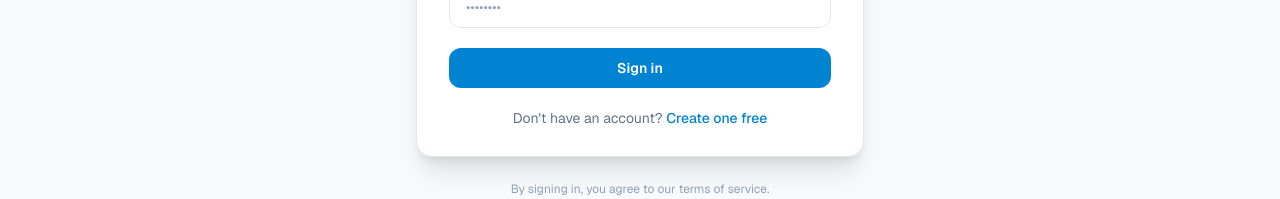
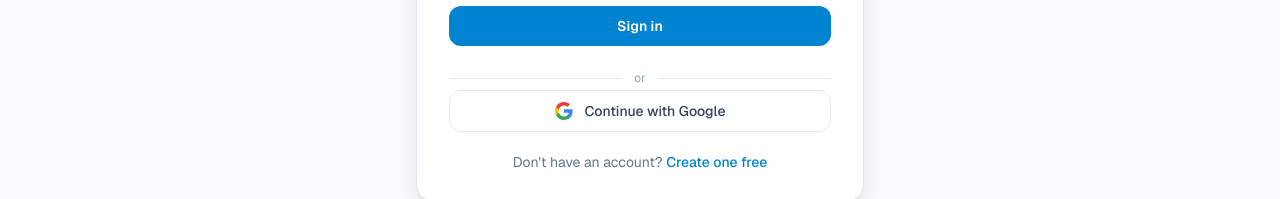
Before and after one commit to berkaybarboros/nordicrate, a Next.js app: page /login in a window 1280 px wide. Shown: the part 432-631 px from the top of the page. Built offline with nearby package versions, Linux system fonts and the light colour scheme; no server answers.

Commit message:
feat: Google OAuth — signInWithOAuth + /auth/callback route with onboarding redirect

```diff
--- /dev/null
+++ b/app/auth/callback/route.ts
@@ -0,0 +1,29 @@
+import { NextResponse } from 'next/server';
+import { createSupabaseServer } from '@/lib/supabase-server';
+
+export async function GET(request: Request) {
+  const { searchParams, origin } = new URL(request.url);
+  const code = searchParams.get('code');
+  const next = searchParams.get('next') ?? '/';
+
+  if (code) {
+    const supabase = await createSupabaseServer();
+    const { data, error } = await supabase.auth.exchangeCodeForSession(code);
+
+    if (!error && data.user) {
+      const { data: profile } = await supabase
+        .from('user_profiles')
+        .select('onboarding_completed')
+        .eq('user_id', data.user.id)
+        .single();
+
+      if (!profile?.onboarding_completed) {
+        return NextResponse.redirect(`${origin}/onboarding`);
+      }
+
+      return NextResponse.redirect(`${origin}${next}`);
+    }
+  }
+
+  return NextResponse.redirect(`${origin}/login?error=auth_failed`);
+}
--- a/app/login/page.tsx
+++ b/app/login/page.tsx
@@ -4,6 +4,13 @@
 import Link from 'next/link';
 import { useRouter } from 'next/navigation';
 import { supabase } from '@/lib/supabase';
+
+async function signInWithGoogle() {
+  await supabase.auth.signInWithOAuth({
+    provider: 'google',
+    options: { redirectTo: `${window.location.origin}/auth/callback` },
+  });
+}
 
 export default function LoginPage() {
   const router = useRouter();
@@ -87,6 +94,26 @@
               {loading ? 'Signing in…' : 'Sign in'}
             </button>
 
+            <div className="relative flex items-center gap-3 my-1">
+              <div className="flex-1 h-px bg-slate-200" />
+              <span className="text-xs text-slate-400">or</span>
+              <div className="flex-1 h-px bg-slate-200" />
+            </div>
+
+            <button
+              type="button"
+              onClick={signInWithGoogle}
+              className="w-full flex items-center justify-center gap-3 border border-slate-200 hover:bg-slate-50 rounded-xl py-2.5 text-sm font-medium text-slate-700 transition-colors"
+            >
+              <svg width="18" height="18" viewBox="0 0 18 18" fill="none">
+                <path d="M17.64 9.2c0-.637-.057-1.251-.164-1.84H9v3.481h4.844a4.14 4.14 0 0 1-1.796 2.716v2.259h2.908c1.702-1.567 2.684-3.875 2.684-6.615Z" fill="#4285F4"/>
+                <path d="M9 18c2.43 0 4.467-.806 5.956-2.184l-2.908-2.259c-.806.54-1.837.86-3.048.86-2.344 0-4.328-1.584-5.036-3.711H.957v2.332A8.997 8.997 0 0 0 9 18Z" fill="#34A853"/>
+                <path d="M3.964 10.706A5.41 5.41 0 0 1 3.682 9c0-.593.102-1.17.282-1.706V4.962H.957A8.996 8.996 0 0 0 0 9c0 1.452.348 2.827.957 4.038l3.007-2.332Z" fill="#FBBC05"/>
+                <path d="M9 3.58c1.321 0 2.508.454 3.44 1.345l2.582-2.58C13.463.891 11.426 0 9 0A8.997 8.997 0 0 0 .957 4.962L3.964 7.294C4.672 5.163 6.656 3.58 9 3.58Z" fill="#EA4335"/>
+              </svg>
+              Continue with Google
+            </button>
+
             <p className="text-center text-sm text-slate-500">
               Don&apos;t have an account?{' '}
               <Link href="/register" className="text-sky-600 hover:text-sky-500 font-medium">
--- a/app/register/page.tsx
+++ b/app/register/page.tsx
@@ -4,6 +4,13 @@
 import Link from 'next/link';
 import { useRouter } from 'next/navigation';
 import { supabase } from '@/lib/supabase';
+
+async function signUpWithGoogle() {
+  await supabase.auth.signInWithOAuth({
+    provider: 'google',
+    options: { redirectTo: `${window.location.origin}/auth/callback` },
+  });
+}
 
 export default function RegisterPage() {
   const router = useRouter();
@@ -129,6 +136,26 @@
               {loading ? 'Creating account…' : 'Create account'}
             </button>
 
+            <div className="relative flex items-center gap-3 my-1">
+              <div className="flex-1 h-px bg-slate-200" />
+              <span className="text-xs text-slate-400">or</span>
+              <div className="flex-1 h-px bg-slate-200" />
+            </div>
+
+            <button
+              type="button"
+              onClick={signUpWithGoogle}
+              className="w-full flex items-center justify-center gap-3 border border-slate-200 hover:bg-slate-50 rounded-xl py-2.5 text-sm font-medium text-slate-700 transition-colors"
+            >
+              <svg width="18" height="18" viewBox="0 0 18 18" fill="none">
+                <path d="M17.64 9.2c0-.637-.057-1.251-.164-1.84H9v3.481h4.844a4.14 4.14 0 0 1-1.796 2.716v2.259h2.908c1.702-1.567 2.684-3.875 2.684-6.615Z" fill="#4285F4"/>
+                <path d="M9 18c2.43 0 4.467-.806 5.956-2.184l-2.908-2.259c-.806.54-1.837.86-3.048.86-2.344 0-4.328-1.584-5.036-3.711H.957v2.332A8.997 8.997 0 0 0 9 18Z" fill="#34A853"/>
+                <path d="M3.964 10.706A5.41 5.41 0 0 1 3.682 9c0-.593.102-1.17.282-1.706V4.962H.957A8.996 8.996 0 0 0 0 9c0 1.452.348 2.827.957 4.038l3.007-2.332Z" fill="#FBBC05"/>
+                <path d="M9 3.58c1.321 0 2.508.454 3.44 1.345l2.582-2.58C13.463.891 11.426 0 9 0A8.997 8.997 0 0 0 .957 4.962L3.964 7.294C4.672 5.163 6.656 3.58 9 3.58Z" fill="#EA4335"/>
+              </svg>
+              Continue with Google
+            </button>
+
             <p className="text-center text-sm text-slate-500">
               Already have an account?{' '}
               <Link href="/login" className="text-sky-600 hover:text-sky-500 font-medium">
```
